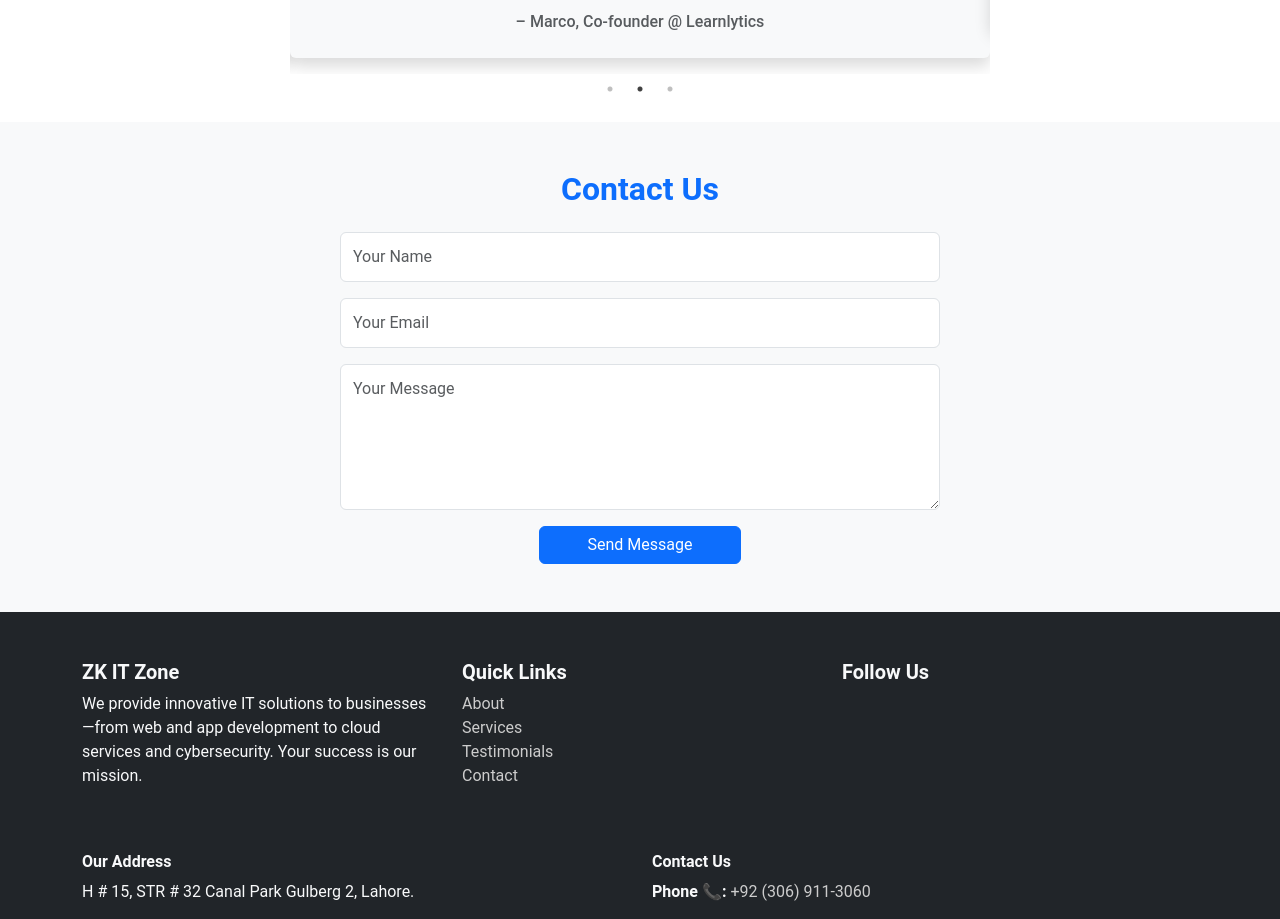
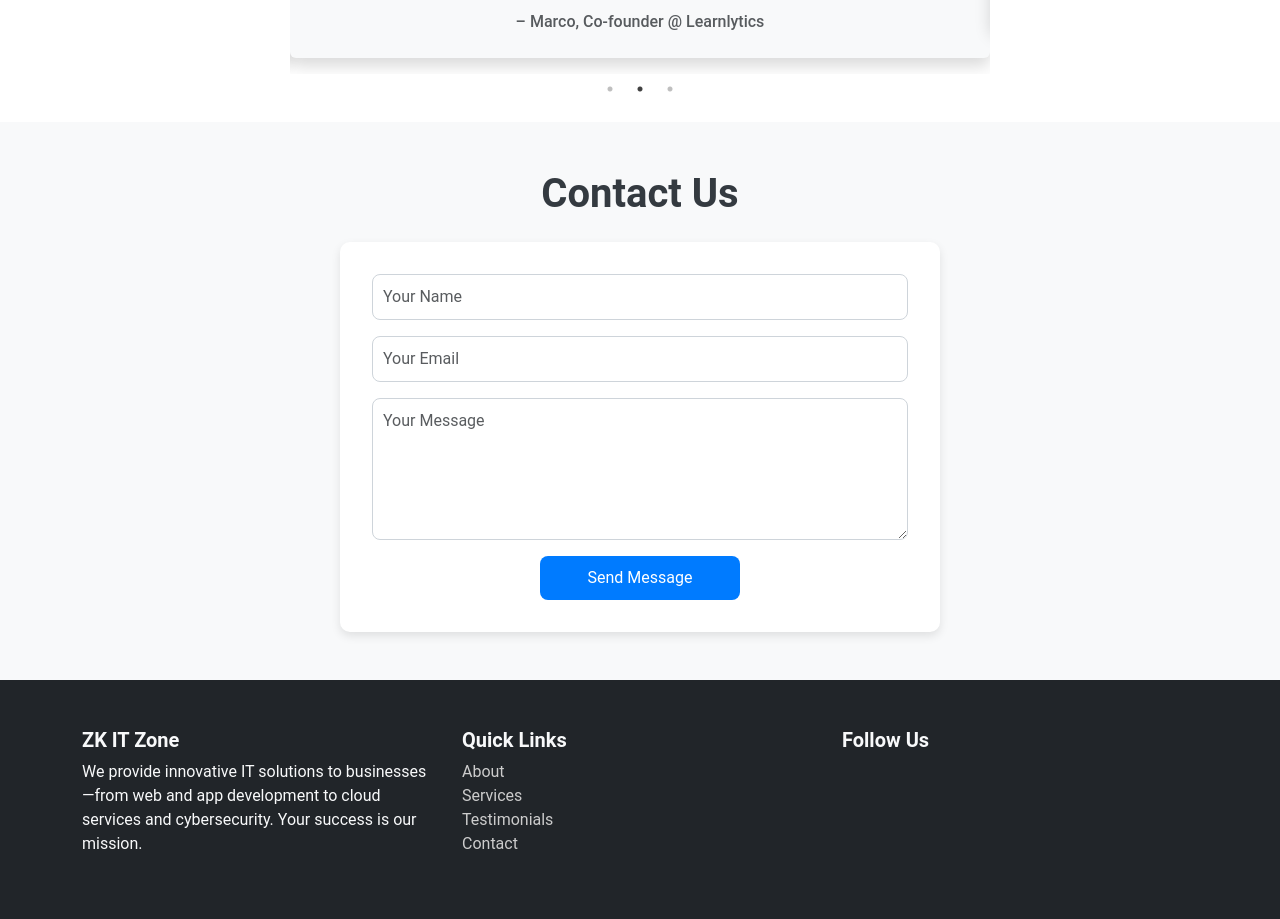
Before and after one commit to DevOpsNazim/zkitzone-landing, a React (Create React App) app: page / in a window 1280 px wide. Shown: the part 2500-3419 px from the top of the page. Built offline with nearby package versions, Linux system fonts and the light colour scheme.

Commit message:
contact page stylish

```diff
--- a/src/components/Contact.js
+++ b/src/components/Contact.js
@@ -1,15 +1,17 @@
 import React from "react";
 import "../css/Contact.css";
 
-export const Contact=()=> {
+export const Contact = () => {
   return (
     <section id="contact" className="contact-section py-5 text-center bg-light">
       <div className="container">
-        <h2 className="fw-bold mb-4">Contact Us</h2>
+        <h2 className="fw-bold mb-4 animate__animated animate__fadeIn">
+          Contact Us
+        </h2>
         <form
           action="https://formspree.io/f/xyzebyvj"
           method="POST"
-          className="mx-auto"
+          className="mx-auto animate__animated animate__fadeIn animate__delay-1s"
           style={{ maxWidth: "600px" }}
         >
           <div className="mb-3">
@@ -46,4 +48,4 @@ export const Contact=()=> {
       </div>
     </section>
   );
-}
+};
--- a/src/css/Contact.css
+++ b/src/css/Contact.css
@@ -1,14 +1,94 @@
+@import "animate.css";
+
+/* Reset box-sizing for consistent styling */
+*,
+*::before,
+*::after {
+  box-sizing: border-box;
+}
+
+body {
+  font-family: 'Roboto', sans-serif;
+}
+
 .contact-section {
-  background-color: #f0f8ff;
-  padding: 60px 20px;
+  background-color: #f8f9fa;
 }
 
 .contact-section h2 {
-  color: #0d6efd;
+  font-size: 2.5rem;
+  color: #343a40;
+  font-weight: 600;
+  margin-bottom: 1.5rem;
+  transition: all 0.3s ease-in-out;
+}
+
+.contact-section form {
+  background: #ffffff;
+  padding: 2rem;
+  border-radius: 10px;
+  box-shadow: 0 4px 10px rgba(0, 0, 0, 0.1);
 }
 
 .contact-section .form-control {
-  border-radius: 6px;
-  padding: 12px;
+  border-radius: 8px;
+  border: 1px solid #ced4da;
+  padding: 10px;
   font-size: 1rem;
+  margin-bottom: 1rem;
+  transition: all 0.3s ease-in-out;
 }
+
+.contact-section .form-control:focus {
+  border-color: #007bff;
+  box-shadow: 0 0 5px rgba(0, 123, 255, 0.5);
+}
+
+.contact-section .btn-primary {
+  background-color: #007bff;
+  border: none;
+  border-radius: 8px;
+  padding: 10px 25px;
+  font-size: 1rem;
+  transition: all 0.3s ease-in-out;
+}
+
+.contact-section .btn-primary:hover {
+  background-color: #0056b3;
+  cursor: pointer;
+}
+
+@media screen and (max-width: 768px) {
+  .contact-section h2 {
+    font-size: 2rem;
+  }
+
+  .contact-section .form-control,
+  .contact-section .btn-primary {
+    font-size: 0.9rem;
+  }
+}
+
+/* Add animation effects using Animate.css */
+.animate__animated {
+  animation-duration: 1s;
+  animation-fill-mode: both;
+}
+
+.animate__fadeIn {
+  animation-name: fadeIn;
+}
+
+@keyframes fadeIn {
+  from {
+    opacity: 0;
+  }
+  to {
+    opacity: 1;
+  }
+}
+
+/* Smooth scroll */
+html {
+  scroll-behavior: smooth;
+}
```
Also changed, not shown: src/components/About.js (+0 -33 lines), src/css/About.css (+0 -14 lines).
